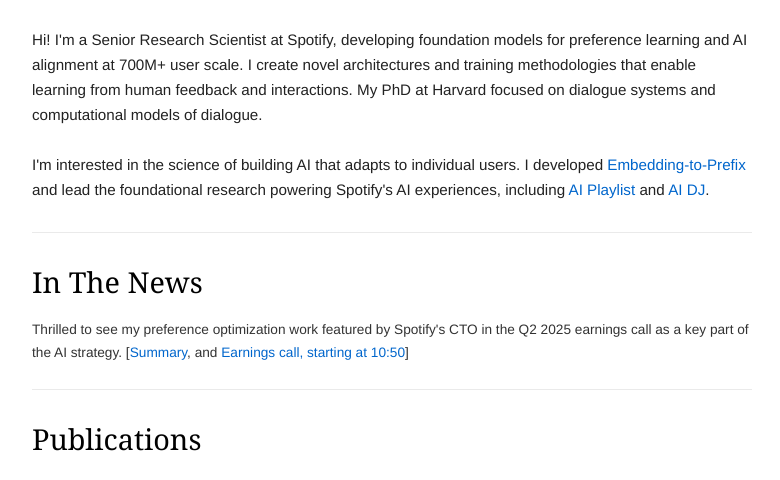
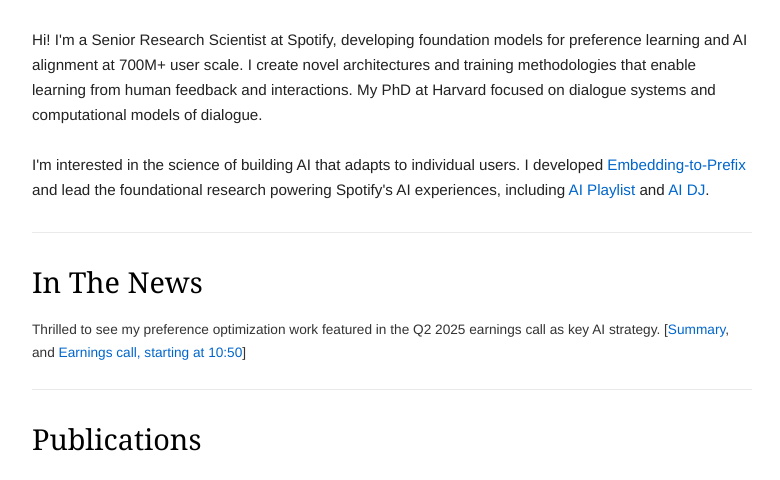
Before and after one commit to BerndHuber/berndhuber.github.io, a plain HTML site: page index.html in a window 1280 px wide. Shown: the part 240-720 px from the top of the page, without its empty margins (248-1028 px from the left). Drawn offline with Linux system fonts and the light colour scheme.

Commit message:
Update index.html

```diff
--- a/index.html
+++ b/index.html
@@ -271,7 +271,7 @@
                 <div class="publication-content">
                     <span class="pub-link">
                         <p>
-                            Thrilled to see my preference optimization work featured by Spotify's CTO in the Q2 2025 earnings call as a key part of the AI strategy.
+                            Thrilled to see my preference optimization work featured in the Q2 2025 earnings call as key AI strategy.
                             [<a href="https://seekingalpha.com/article/4812462-spotify-ai-shift-changes-everything#:~:text=This%20feedback%20loop,data%20cumulative%20benefit." target="_blank">Summary</a>, and <a href="https://open.spotify.com/episode/0G0ZTHSOSJBi6Nk2KHC8hY" target="_blank">Earnings call, starting at 10:50</a>]
                         </p>
                     </span>
```
